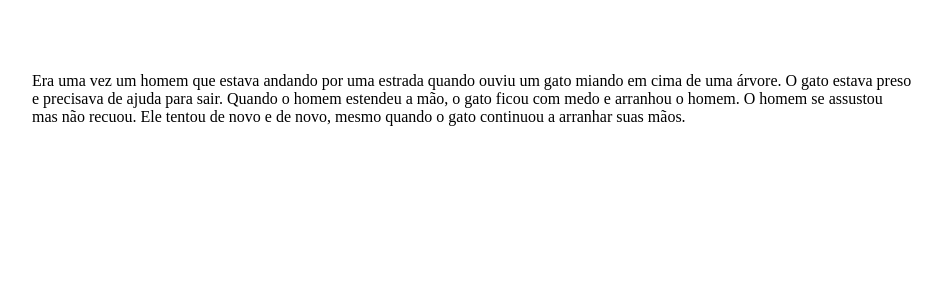
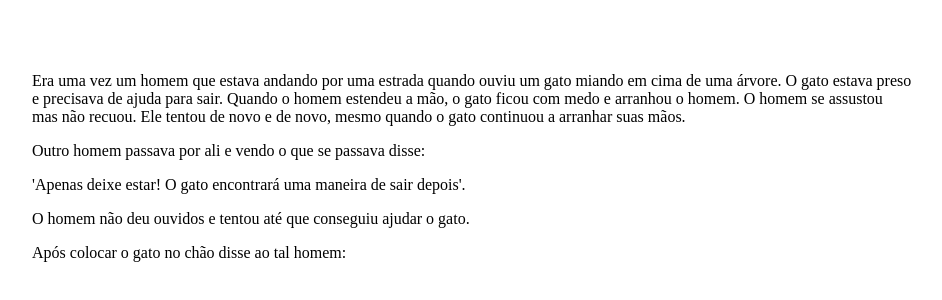
Before and after one commit to CandyDaniele/desafio-gitHub-idev, a plain HTML site: page index.html in a window 1280 px wide. Shown: the part 144-444 px from the top of the page, without its empty margins (168-1110 px from the left). Drawn offline with Linux system fonts and the light colour scheme.

Commit message:
build(index.htm): buid add <p>

```diff
--- a/index.html
+++ b/index.html
@@ -10,5 +10,9 @@
 					Quando o homem estendeu a mão, o gato ficou com medo e arranhou o homem.
 					O homem se assustou mas não recuou. Ele tentou de novo e de novo, mesmo quando
 					o gato continuou a arranhar suas mãos.</p>
+					<p>Outro homem passava por ali e vendo o que se passava disse:<p>
+					<p>'Apenas deixe estar! O gato encontrará uma maneira de sair depois'.</p>
+					<p>O homem não deu ouvidos e tentou até que conseguiu ajudar o gato.</p>
+					<p>Após colocar o gato no chão disse ao tal homem:</p>
 			</body>
 		</html>
```
